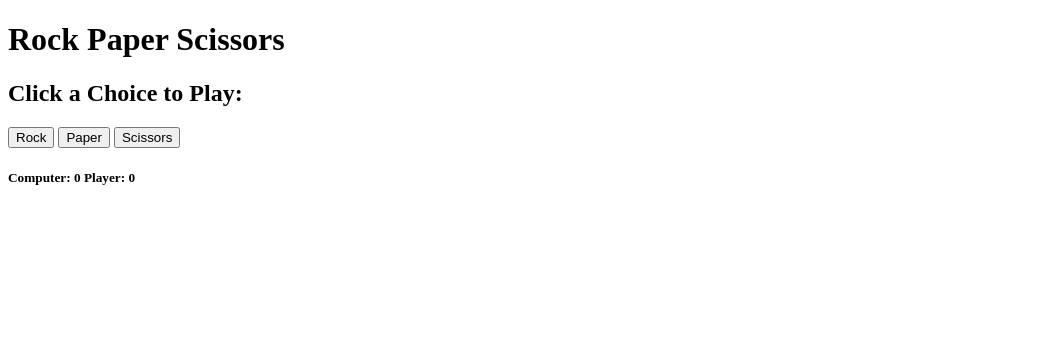
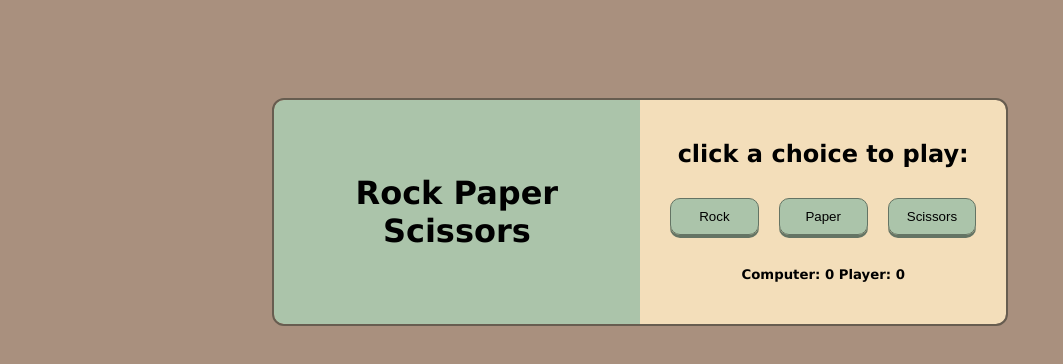
Before and after one commit to danjpastor/odin-rockpaperscissors, a plain HTML site: page index.html in a window 1280 px wide. Shown: the whole page, without its empty margins (0-1063 px from the left). Drawn offline with Linux system fonts and the light colour scheme.

Commit message:
Add CSS Style

```diff
--- a/index.html
+++ b/index.html
@@ -5,13 +5,28 @@
   <meta name="viewport" content="width=device-width, initial-scale=1.0">
   <title>Rock Paper Scissors</title>
   <script src="javascript.js" defer></script>
+  <link rel="stylesheet" type="text/css" href="style.css" />
 </head>
 <body>
-  <h1>Rock Paper Scissors</h1>
-  <h2>Click a Choice to Play:</h2>
-  <button id="rockButton">Rock</button>
-  <button type="button" id="paperButton">Paper</button>
-  <button type="button" id="scissorButton">Scissors</button>
-  <h5>Computer: 0  Player: 0</h5>
+  <div id="game">
+    <div class="title">
+      <h1>Rock Paper Scissors</h1>
+    </div>
+    <div class="container">
+    <h2>click a choice to play:</h2>
+    <div id="playerChoice">
+      <div class="choice">
+        <button type="button" id="rockButton">Rock</button>
+      </div>
+      <div class="choice">
+      <button type="button" id="paperButton">Paper</button>
+      </div>
+      <div class="choice">
+        <button type="button" id="scissorButton">Scissors</button>
+      </div>
+    </div>
+    <h5>Computer: 0  Player: 0</h5>
+  </div>
+</div>
 </body>
 </html>
--- /dev/null
+++ b/style.css
@@ -0,0 +1,72 @@
+body {
+    display: flex;
+    margin: 100px 0px;
+    padding: 0px;
+    background-color: rgb(169, 144, 126);
+    justify-content: center;
+    font-family: Verdana, Geneva, Tahoma, sans-serif;
+
+}
+
+#game {
+    display: flex;
+    background-color: rgb(243, 222, 186);
+    border-radius: 10px;
+    outline: 2px solid #675D50;
+    justify-content: center;
+}
+
+div.title {
+    background-color: rgb(171, 196, 170);
+    box-sizing: border-box;
+    display: flex;
+    align-items: center;
+    flex: 1;
+    text-align: center;
+    border-radius: 10px 0px 0px 10px;
+    padding: 20px;
+}
+
+h1 {
+    padding: 0px;
+    margin: 0px;
+}
+
+#playerChoice {
+    display: flex;
+    box-sizing: border-box;
+    align-items: center;
+    justify-content: space-between;
+    gap: 20px;
+    padding: 10px;
+}
+
+.choice {
+    flex: 1;
+    display: flex;
+    justify-content: center;
+    box-shadow: 0px 3px 0px 0px rgb(100, 116, 100);
+    border-radius: 10px;
+}
+
+button {
+    width: 100%;
+    background-color: #ABC4AA;
+    border-radius: 10px;
+    padding: 10px;
+    border: none;
+    border: 1px solid rgb(100, 116, 100);
+    cursor: pointer;
+}
+
+button:active {
+    transform: translateY(4px);
+}
+
+.container {
+    padding: 20px;
+    flex: 1;
+    justify-content: center;
+    flex-direction: column;
+    text-align: center;
+}
```
